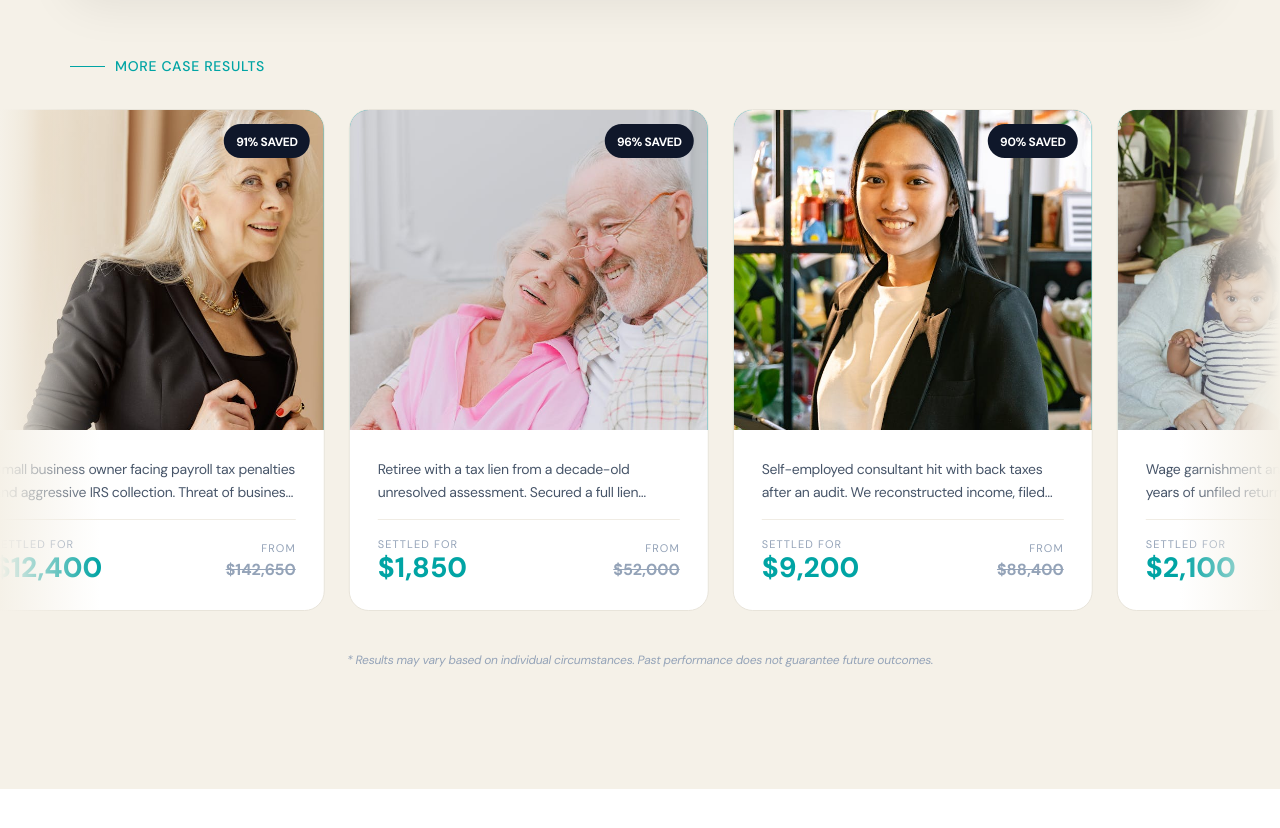
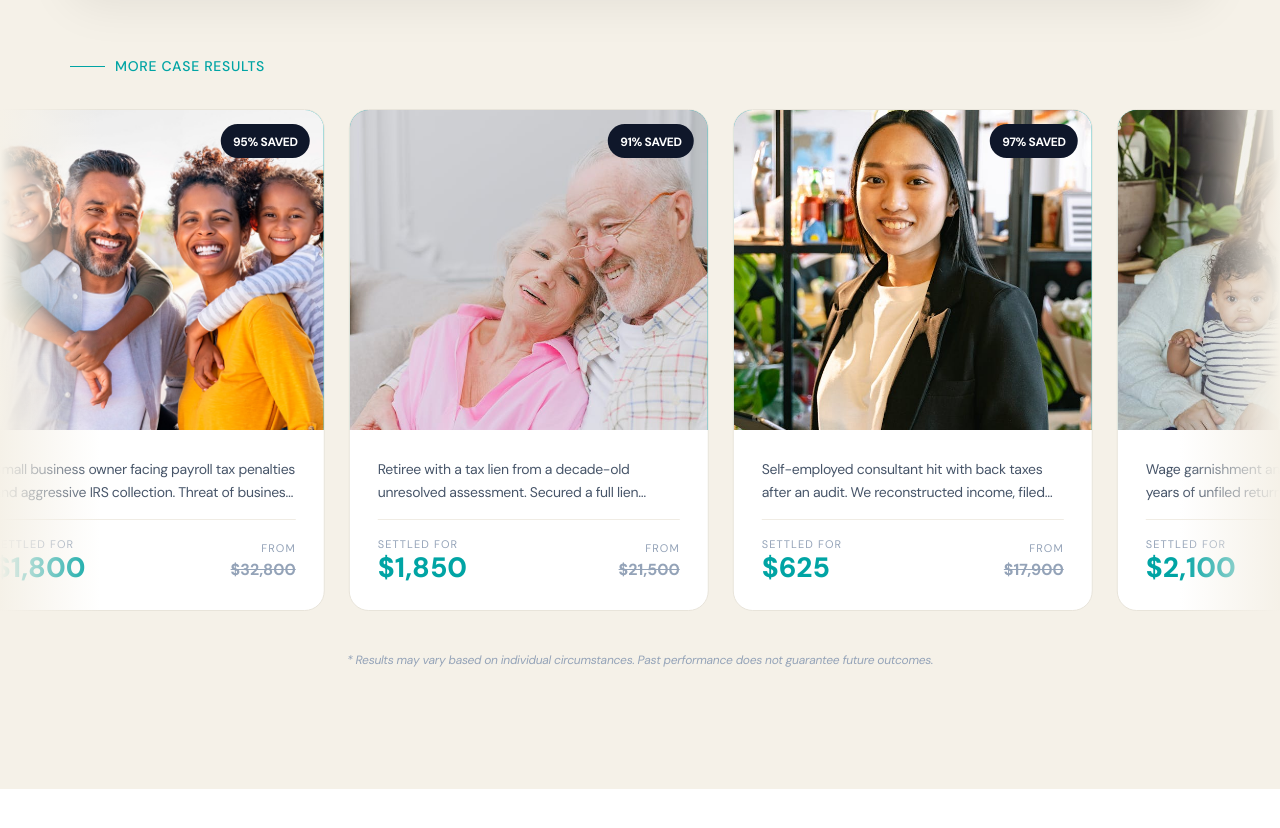
Before and after one commit to Thorfin69/SympleTax-Website, a React (Vite) app: page / in a window 1280 px wide. Shown: the part 4740-5568 px from the top of the page. Built offline with nearby package versions, Linux system fonts and the light colour scheme.

Commit message:
fixed amout in cards

```diff
--- a/src/app/components/v2/CaseResultSpotlight.tsx
+++ b/src/app/components/v2/CaseResultSpotlight.tsx
@@ -5,7 +5,7 @@ import { PaintStreak } from "../ui/PaintStreak";
 
 import caseStoryImg from "../../../assets/casestory99.png";
 import portraitRamon from "../../../assets/portrait_ramon_new.jpg";
-import portraitDiana from "../../../assets/portrait_diana_new.jpg";
+import portraitDiana from "../../../assets/family-double-piggyback-small.jpg";
 import portraitRobert from "../../../assets/portrait_robert_new.jpg";
 import portraitElena from "../../../assets/portrait_elena_new.jpg";
 import portraitJames from "../../../assets/portrait_james_new.jpg";
@@ -25,9 +25,9 @@ const CASE_RESULTS = [
   },
   {
     firstName: "Diana",
-    fromAmount: "$142,650",
-    toAmount: "$12,400",
-    saved: "91%",
+    fromAmount: "$32,800",
+    toAmount: "$1,800",
+    saved: "95%",
     situation:
       "Small business owner facing payroll tax penalties and aggressive IRS collection. Threat of business closure resolved within 60 days.",
     personImage: portraitDiana,
@@ -35,9 +35,9 @@ const CASE_RESULTS = [
   },
   {
     firstName: "Robert",
-    fromAmount: "$52,000",
+    fromAmount: "$21,500",
     toAmount: "$1,850",
-    saved: "96%",
+    saved: "91%",
     situation:
       "Retiree with a tax lien from a decade-old unresolved assessment. Secured a full lien release and protected all retirement assets.",
     personImage: portraitRobert,
@@ -45,9 +45,9 @@ const CASE_RESULTS = [
   },
   {
     firstName: "Elena",
-    fromAmount: "$88,400",
-    toAmount: "$9,200",
-    saved: "90%",
+    fromAmount: "$17,900",
+    toAmount: "$625",
+    saved: "97%",
     situation:
       "Self-employed consultant hit with back taxes after an audit. We reconstructed income, filed amended returns, and negotiated an affordable installment that stopped levies.",
     personImage: portraitElena,
@@ -55,9 +55,9 @@ const CASE_RESULTS = [
   },
   {
     firstName: "James",
-    fromAmount: "$31,200",
+    fromAmount: "$15,400",
     toAmount: "$2,100",
-    saved: "93%",
+    saved: "86%",
     situation:
       "Wage garnishment and multiple CP notices after years of unfiled returns. Filed all missing years, then secured penalty relief and a payment plan he could actually afford.",
     personImage: portraitJames,
@@ -65,9 +65,9 @@ const CASE_RESULTS = [
   },
   {
     firstName: "Sandra",
-    fromAmount: "$67,500",
-    toAmount: "$5,400",
-    saved: "92%",
+    fromAmount: "$23,750",
+    toAmount: "$1,350",
+    saved: "94%",
     situation:
       "Divorce left her with a joint liability she didn’t know about. Innocent spouse documentation and a structured settlement cut the balance and cleared the threat of a lien sale.",
     personImage: portraitSandra,
@@ -75,9 +75,9 @@ const CASE_RESULTS = [
   },
   {
     firstName: "Nicole",
-    fromAmount: "$115,000",
-    toAmount: "$14,800",
-    saved: "87%",
+    fromAmount: "$28,400",
+    toAmount: "$2,150",
+    saved: "92%",
     situation:
       "Nurse practitioner with state and federal balances after a practice transition. Combined offer strategy and CNC review — collections paused while we built a long-term resolution.",
     personImage: portraitNicole,
```
Also changed, not shown: src/assets/family-double-piggyback-small.jpg (added).
